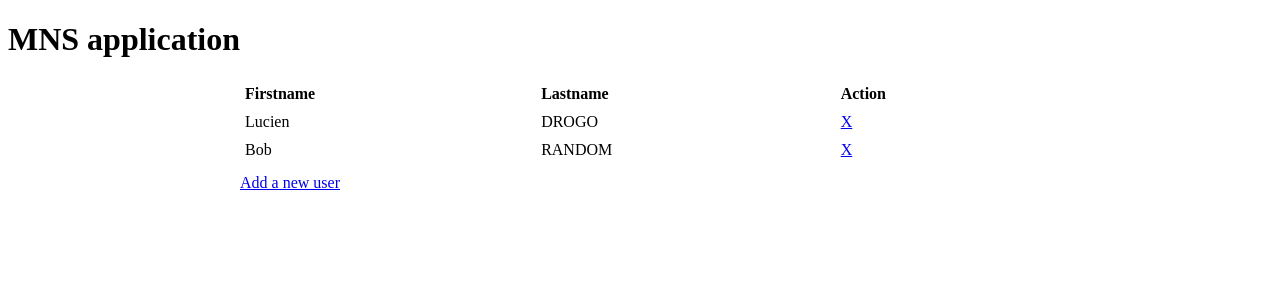
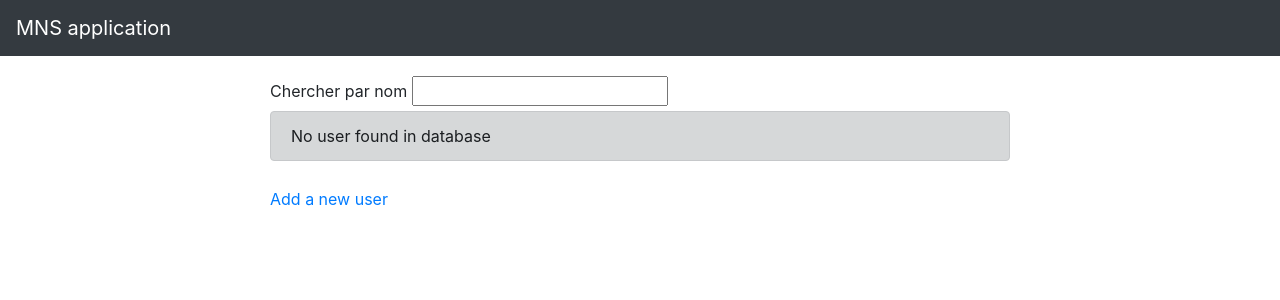
Before and after one commit to benr2o/nodejs, a Node server app: page / in a window 1280 px wide. Shown: the top 300 px of the page. Run offline with Node 20, Linux system fonts and the light colour scheme; some libraries are stand-ins or nearby versions.

Commit message:
add last version

```diff
--- a/controllers/users.controller.js
+++ b/controllers/users.controller.js
@@ -1,51 +1,57 @@
-let lastId = 0;
-
-let users = [{
-  id: lastId++,
-  firstName: 'Lucien',
-  lastName: 'DROGO',
-  email: 'ldrogo@toto.fr'
-}, {
-  id: lastId++,
-  firstName: 'Bob',
-  lastName: 'RANDOM',
-  email: 'bvrandom@toto.fr'
-}];
+const User = require('../model/user');
 
 module.exports = class UsersController {
 
   getAll() {
     return new Promise((resolve, reject) => {
-      resolve(users);
+      User.find((err, users) => {
+        if (err) console.log('err');
+        resolve(users.map(user => user.toObject()));
+      });
     });
   }
 
   getOne(id) {
     return new Promise((resolve, reject) => {
-      const user = users.find((u) => u.id === id);
+      User.findById(id, (err, user) => {
         if (user) {
-        resolve(user);
+          resolve(user.toObject());
         } else {
           reject(new Error('User not found'));
         }
       });
+    });
   }
 
   create(user) {
-    const newUser = {
-      ...user,
-      id: lastId++
+    return new Promise((resolve, reject) => {
+      User.create(user, (err, user) => {
+        if (err) reject(err)
+        resolve(user);
+      });
+    });
   }
+
+  search(lastName) {
     return new Promise((resolve, reject) => {
-      users.push(newUser);
-      resolve(newUser);
+        User.find({ lastName: lastName }, (err, user) => {
+          if (user) {
+            resolve(user.map(user => user.toObject()));
+          } else {
+            reject(new Error('User ' + lastName + ' not found'));
+          }
         });
+    })
   }
 
   delete(id) {
     return new Promise((resolve, reject) => {
-      users = users.filter((u) => !(u.id === id));
+      User.remove({ "_id": id }, (err) => {
+        if (err) {
+          reject(new Error('User not found'));
+        }
         resolve(true);
+      });
     });
   }
 }
--- a/index.js
+++ b/index.js
@@ -1,6 +1,7 @@
 const express = require('express');
 const exphbs = require('express-handlebars');
 const bodyParser = require('body-parser');
+const mongoose = require('mongoose');
 
 const UsersController = require('./controllers/users.controller');
 
@@ -26,6 +27,11 @@
 app.use('/api/users', usersRoutes(usersController));
 app.use('/', pagesRoutes(usersController));
 
+const uri = 'mongodb://admin:secret@localhost:27017/base?authSource=admin';
+mongoose.connect(uri, (error) => {
+  if (error) throw error;
+});
+
 app.listen(PORT, () => {
   console.log(`Server listening on port ${PORT}`)
 });
--- a/package.json
+++ b/package.json
@@ -14,7 +14,8 @@
   "dependencies": {
     "body-parser": "^1.19.0",
     "express": "^4.17.1",
-    "express-handlebars": "^3.1.0"
+    "express-handlebars": "^3.1.0",
+    "mongoose": "^5.8.10"
   },
   "devDependencies": {
     "nodemon": "^2.0.2"
--- a/routes/pages.routes.js
+++ b/routes/pages.routes.js
@@ -12,7 +12,7 @@
   });
 
   router.get('/details/:id', (req, res) => {
-    const id = +req.params.id;
+    const id = req.params.id;
     controller.getOne(id).then((user) => {
       res.render('details', {
         user,
@@ -35,12 +35,26 @@
       console.log(`User ${user.id} created`);
       res.redirect('/');
     }).catch((err) => {
+      // Check if error code is for duplicated key - mean that user already exist
+      if (err.name === 'MongoError' && err.code === 11000) {
+        // Duplicate email
+        return res.render('error500', {err: 'User already exist!' });
+      }
       res.render('error500', { err });
     });
   });
 
+  router.get('/search', (req, res) => {
+    const lastName = req.query.lastName;
+    controller.search(lastName).then((users) => {
+      res.render('list', {
+        users // can be one or many user
+      });
+    })
+  });
+
   router.get('/delete/:id', (req, res) => {
-    const id = +req.params.id;
+    const id = req.params.id;
     controller.delete(id).then(() => {
       res.redirect('/');
     });
--- a/routes/users.routes.js
+++ b/routes/users.routes.js
@@ -10,7 +10,7 @@
   });
 
   router.get('/:id', (req, res) => {
-    const id = +req.params.id;
+    const id = req.params.id;
     controller.getOne(id).then((user) => {
       res.json(user);
     });
@@ -24,7 +24,7 @@
   });
 
   router.delete('/:id', (req, res) => {
-    const id = +req.params.id;
+    const id = req.params.id;
     controller.delete(id).then((ok) => {
       res.json({ result: ok });
     });
--- a/views/add.hbs
+++ b/views/add.hbs
@@ -1,7 +1,7 @@
 <form method="POST" action="/">
   <div class="field">
     <label>Firstname</label>
-    <input name="firstName" type="text">
+    <input name="firstName" type="text" autofocus>
   </div>
   <div class="field">
     <label>Lastname</label>
--- a/views/error500.hbs
+++ b/views/error500.hbs
@@ -1,3 +1,5 @@
-<div class="error">
+<div class="alert alert-danger" role="alert">
   Error detected: {{ err }}
 </div>
+
+<a class="btn btn-primary btn-lg" href="/" role="button">Back</a>
--- a/views/layouts/main.hbs
+++ b/views/layouts/main.hbs
@@ -1,16 +1,30 @@
 <!DOCTYPE html>
 <html lang="en">
+
 <head>
   <meta charset="UTF-8">
   <meta name="viewport" content="width=device-width, initial-scale=1.0">
   <meta http-equiv="X-UA-Compatible" content="ie=edge">
   <title>Document</title>
+  <link rel="stylesheet" href="https://stackpath.bootstrapcdn.com/bootstrap/4.4.1/css/bootstrap.min.css">
+  <script src="https://code.jquery.com/jquery-3.4.1.slim.min.js"></script>
+  <script src="https://cdn.jsdelivr.net/npm/popper.js@1.16.0/dist/umd/popper.min.js"></script>
+  <script src="https://stackpath.bootstrapcdn.com/bootstrap/4.4.1/js/bootstrap.min.js"></script>
+
   <link rel="stylesheet" href="/index.css">
 </head>
+
 <body>
-  <h1>MNS application</h1>
+  <nav class="navbar navbar-dark bg-dark">
+    <a class="navbar-brand" href="/">
+      MNS application
+    </a>
+  </nav>
   <div class="container">
-    {{{body}}}
+    <div class="container">
+      {{{body}}}
+    </div>
   </div>
 </body>
+
 </html>
--- a/views/list.hbs
+++ b/views/list.hbs
@@ -1,21 +1,45 @@
-<table class="users-list">
-  <thead>
+<div class="row">
+  <div class="col-12">
+    <form action="/search">
+      <label for="searchByName">Chercher par nom</label>
+      <input type="text" id="searchByName" name="lastName">
+    </form>
+  </div>
+</div>
+
+<div class="row">
+  <div class="col-12">
+
+    {{#if users}}
+    <table class="table users-list">
+      <thead class="thead-dark">
         <tr>
-      <th>Firstname</th>
-      <th>Lastname</th>
-      <th>Action</th>
+          <th scope="col">Firstname</th>
+          <th scope="col">Lastname</th>
+          <th scope="col">Action</th>
         </tr>
       </thead>
       <tbody>
         {{#each users}}
-      <tr onclick="window.location.href='/details/{{this.id}}'">
+        <tr onclick="window.location.href='/details/{{this._id}}'">
           <td>{{this.firstName}}</td>
           <td>{{this.lastName}}</td>
-        <td><a href="/delete/{{this.id}}">X</a></td>
+          <td><a href="/delete/{{this._id}}">X</a></td>
         </tr>
         {{/each}}
       </tbody>
     </table>
+    {{else}}
+
+    <div class="alert alert-dark" role="alert">
+      No user found in database
+    </div>
+
+    {{/if}}
+  </div>
+  <div class="col-12">
     <div class="commands">
       <a href="/add">Add a new user</a>
     </div>
+  </div>
+</div>
```
Also changed, not shown: model/user.js (added, +19 -0 lines), views/details.hbs (+9 -9 lines), 1 other file. Lines whose indentation alone changed are shown as unchanged.
